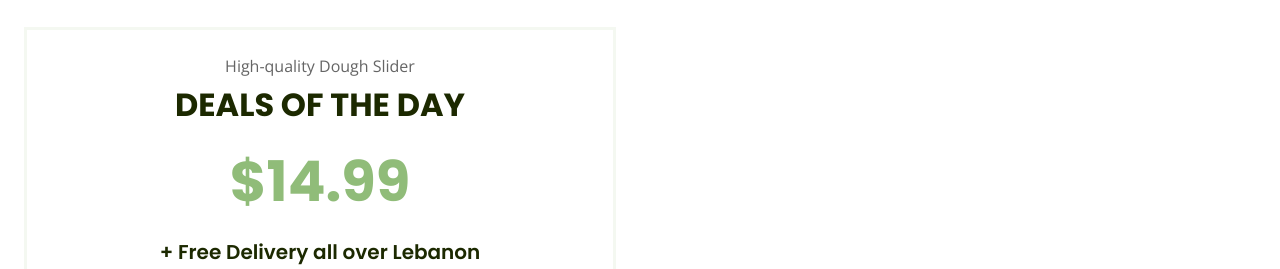
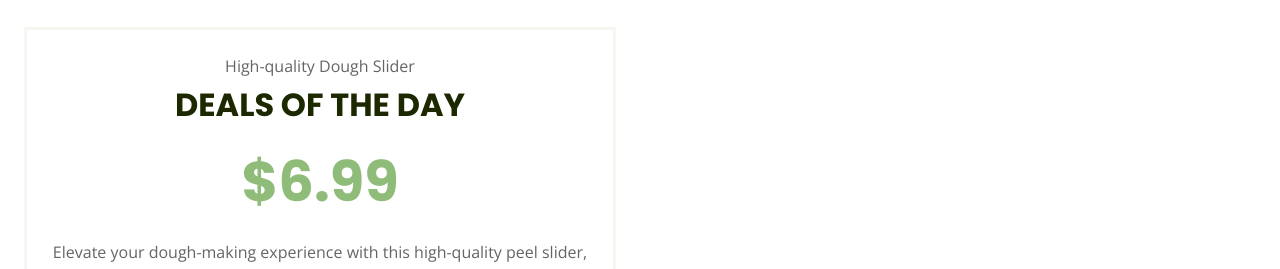
Before and after one commit to TechomMena/ManousheSlider, a plain HTML site: page index.html in a window 1280 px wide. Shown: the part 1413-1682 px from the top of the page. Drawn offline with nearby package versions, Linux system fonts and the light colour scheme.

Commit message:
Price Update to 6.99$  excluding the delivery cost ) From 14.99$  index.html

```diff
--- a/index.html
+++ b/index.html
@@ -152,8 +152,8 @@
                         <div class="border p-4">
                             <p class="mb-2">High-quality Dough Slider</p>
                             <h2 class="fw-bold text-uppercase mb-4">Deals of the Day</h2>
-                            <h1 class="display-4 text-primary mb-4">$14.99</h1>
-                            <h5>+ Free Delivery all over Lebanon</h5>
+                            <h1 class="display-4 text-primary mb-4">$6.99</h1>
+                          <!--  <h5>Only</h5>  -->
                             <p class="mb-4">Elevate your dough-making experience with this high-quality peel slider, designed to effortlessly transfer dough and pizzas in and out of the oven with finesse</p>
 
                             <a class="btn btn-primary py-2 px-4" href="https://wa.me/81850114">Shop Now</a>
@@ -320,7 +320,7 @@
                                 <small>(99)</small>
                             </div>
                             <a href="" class="h6 d-inline-block mb-2">Dough Slider</a>
-                            <h5 class="text-primary mb-3">$14.99</h5><h3>Free Deliver</h3>
+                            <h5 class="text-primary mb-3">$6.99</h5><!--  <h3>Free Deliver</h3>  -->
                             <a href="https://wa.me/81850114"   class="btn btn-outline-primary px-3">Buy Now</a>
                         </div>
                     </div>
```
